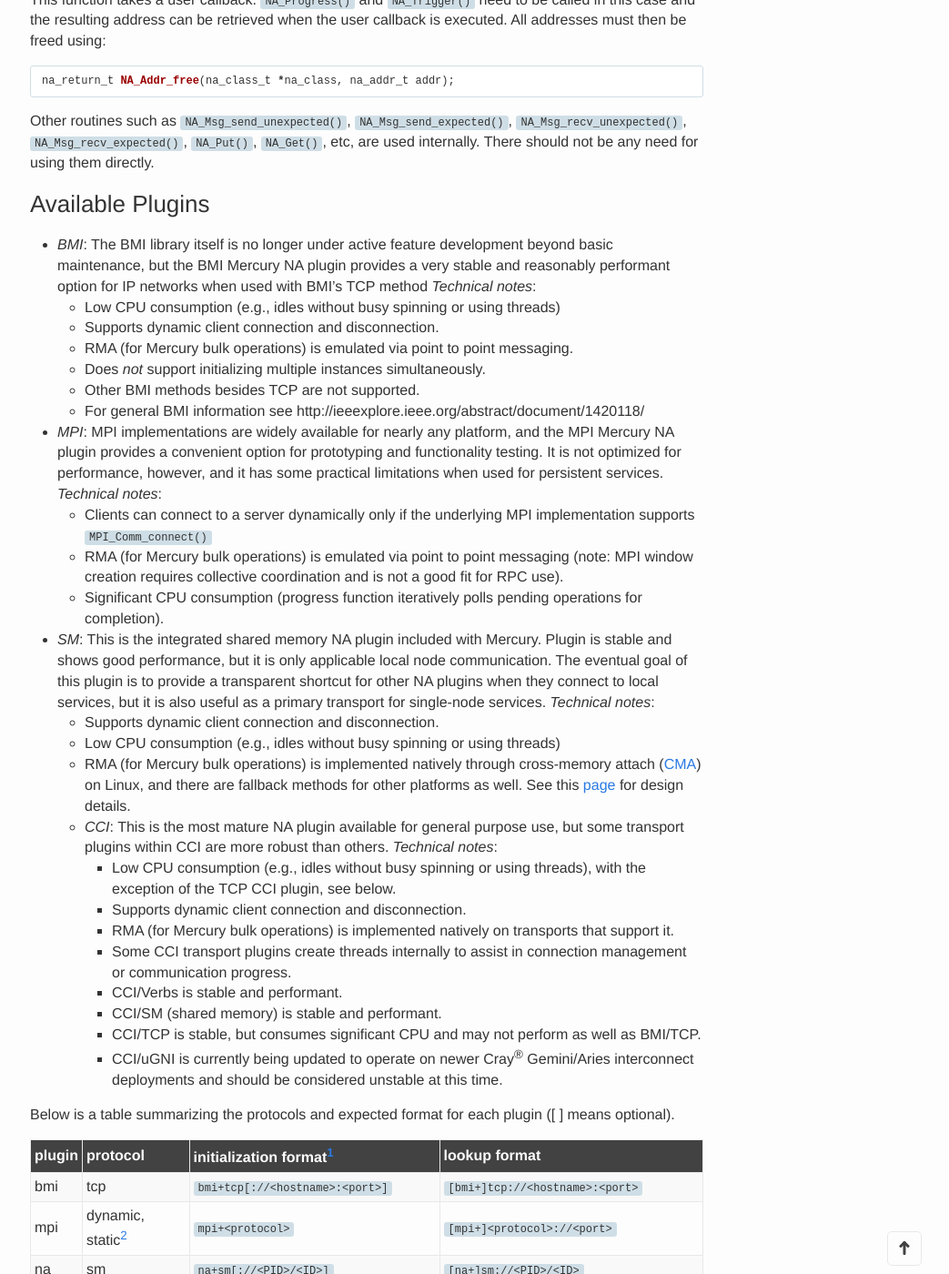
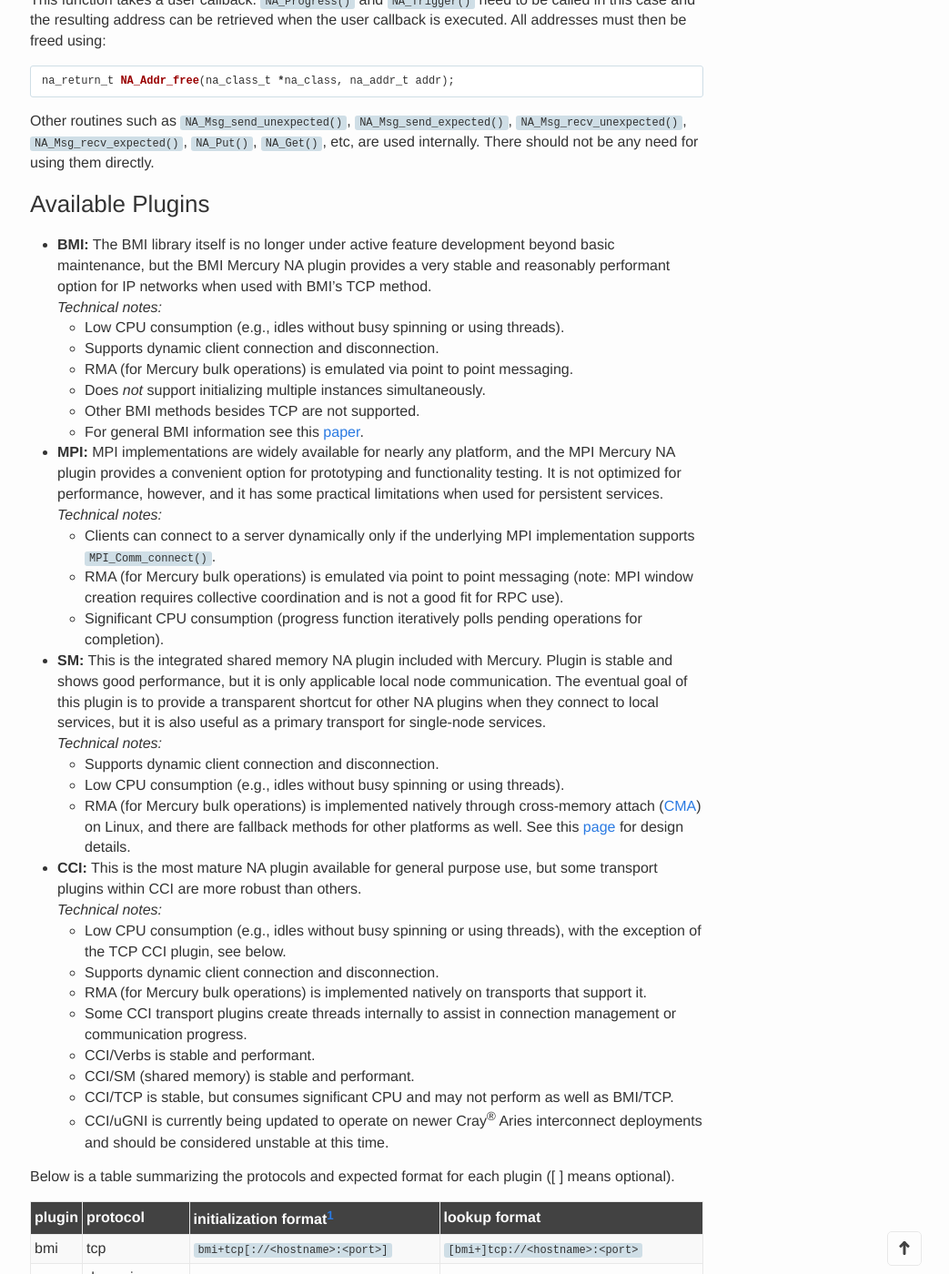
Before and after one commit to Mercury-HPC/Mercury-HPC.github.io, a Jekyll site: the page built from documentation.md, in a window 1280 px wide and 1400 px high, scrolled down 2236 px. Shown: the whole window at 91% size, without its empty margins (237-1280 px from the left). Built offline with Jekyll 4.4.1, drawn with Linux system fonts in a browser that asks for light colours; nearby versions of some CDN libraries.

Commit message:
A few formatting fixes to plugin section

```diff
--- a/documentation.md
+++ b/documentation.md
@@ -133,34 +133,61 @@ are used internally. There should not be any need for using them directly.
 
 ### Available Plugins
 
-* _BMI_: The BMI library itself is no longer under active feature development
+* __BMI:__ The BMI library itself is no longer under active feature development
   beyond basic maintenance, but the BMI Mercury NA plugin provides a very stable
-  and reasonably performant option for IP networks when used with BMI's TCP method *Technical notes*:
-    * Low CPU consumption (e.g., idles without busy spinning or using threads)
-    * Supports dynamic client connection and disconnection.
-    * RMA (for Mercury bulk operations) is emulated via point to point messaging.
-    * Does *not* support initializing multiple instances simultaneously.
-    * Other BMI methods besides TCP are not supported.
-    * For general BMI information see http://ieeexplore.ieee.org/abstract/document/1420118/
-* _MPI_: MPI implementations are widely available for nearly any platform, and the MPI Mercury NA plugin provides a convenient option for prototyping and functionality testing. It is not optimized for performance, however, and it has some practical limitations when used for persistent services.  *Technical notes*:
-    * Clients can connect to a server dynamically only if the underlying MPI implementation supports `MPI_Comm_connect()`
-    * RMA (for Mercury bulk operations) is emulated via point to point messaging (note: MPI window creation requires collective coordination and is not a good fit for RPC use).
-    * Significant CPU consumption (progress function iteratively polls pending operations for completion).
-* _SM_: This is the integrated shared memory NA plugin included with Mercury.  Plugin is stable and shows good performance, but it is only applicable local node communication.  The eventual goal of this plugin is to provide a transparent shortcut for other NA plugins when they connect to local services, but it is also useful as a primary transport for single-node services. *Technical notes*:
-    * Supports dynamic client connection and disconnection.
-    * Low CPU consumption (e.g., idles without busy spinning or using threads)
-    * RMA (for Mercury bulk operations) is implemented natively through cross-memory attach ([CMA][cma]) on Linux, and there are fallback methods for other platforms as well. See this
-  [page]({% post_url 2017-01-30-shared-memory %}) for design details.
-  * _CCI_: This is the most mature NA plugin available for general purpose use, but some transport plugins within CCI are more robust than others.  *Technical notes*:
-    * Low CPU consumption (e.g., idles without busy spinning or using threads), with the exception of the TCP CCI plugin, see below.
-    * Supports dynamic client connection and disconnection.
-    * RMA (for Mercury bulk operations) is implemented natively on transports that support it.
-    * Some CCI transport plugins create threads internally to assist in
-      connection management or communication progress.
-    * CCI/Verbs is stable and performant.
-    * CCI/SM (shared memory) is stable and performant.
-    * CCI/TCP is stable, but consumes significant CPU and may not perform as well as BMI/TCP.
-    * CCI/uGNI is currently being updated to operate on newer Cray<sup>®</sup> Gemini/Aries interconnect deployments and should be considered unstable at this time.
+  and reasonably performant option for IP networks when used with BMI's TCP
+  method. <br/>
+  *Technical notes:*
+  * Low CPU consumption (e.g., idles without busy spinning or using threads).
+  * Supports dynamic client connection and disconnection.
+  * RMA (for Mercury bulk operations) is emulated via point to point messaging.
+  * Does *not* support initializing multiple instances simultaneously.
+  * Other BMI methods besides TCP are not supported.
+  * For general BMI information see this [paper](http://ieeexplore.ieee.org/abstract/document/1420118/).
+
+* __MPI:__ MPI implementations are widely available for nearly any platform, and
+  the MPI Mercury NA plugin provides a convenient option for prototyping and
+  functionality testing. It is not optimized for performance, however, and it
+  has some practical limitations when used for persistent services. <br/>
+  *Technical notes:*
+  * Clients can connect to a server dynamically only if the underlying MPI
+    implementation supports `MPI_Comm_connect()`.
+  * RMA (for Mercury bulk operations) is emulated via point to point messaging
+    (note: MPI window creation requires collective coordination and is not a
+    good fit for RPC use).
+  * Significant CPU consumption (progress function iteratively polls pending
+    operations for completion).
+
+* __SM:__ This is the integrated shared memory NA plugin included with Mercury.
+  Plugin is stable and shows good performance, but it is only applicable local
+  node communication.  The eventual goal of this plugin is to provide a
+  transparent shortcut for other NA plugins when they connect to local services,
+  but it is also useful as a primary transport for single-node services. <br/>
+  *Technical notes:*
+  * Supports dynamic client connection and disconnection.
+  * Low CPU consumption (e.g., idles without busy spinning or using threads).
+  * RMA (for Mercury bulk operations) is implemented natively through
+    cross-memory attach ([CMA][cma]) on Linux, and there are fallback methods
+    for other platforms as well. See this [page]({% post_url 2017-01-30-shared-memory %})
+    for design details.
+
+* __CCI:__ This is the most mature NA plugin available for general purpose use,
+  but some transport plugins within CCI are more robust than others. <br/>
+  *Technical notes:*
+  * Low CPU consumption (e.g., idles without busy spinning or using threads),
+    with the exception of the TCP CCI plugin, see below.
+  * Supports dynamic client connection and disconnection.
+  * RMA (for Mercury bulk operations) is implemented natively on transports
+    that support it.
+  * Some CCI transport plugins create threads internally to assist in connection
+    management or communication progress.
+  * CCI/Verbs is stable and performant.
+  * CCI/SM (shared memory) is stable and performant.
+  * CCI/TCP is stable, but consumes significant CPU and may not perform as well
+    as BMI/TCP.
+  * CCI/uGNI is currently being updated to operate on newer Cray<sup>®</sup>
+    Aries interconnect deployments and should be considered unstable at this
+    time.
 
 Below is a table summarizing the protocols and expected format for each plugin
 ([ ] means optional).
```
